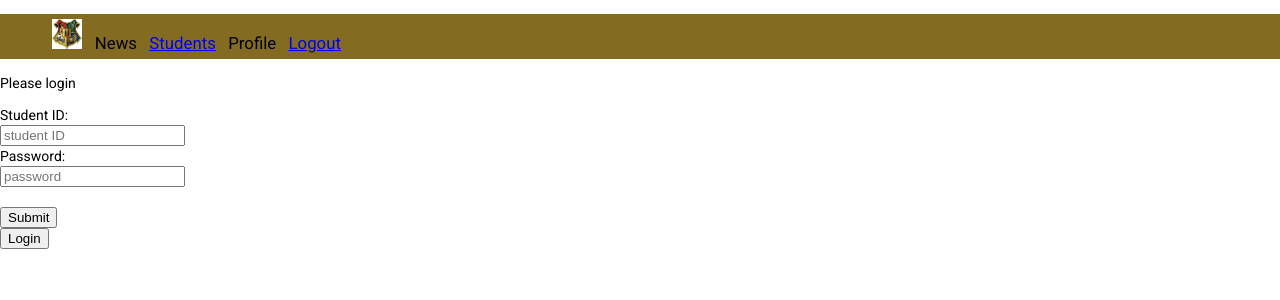
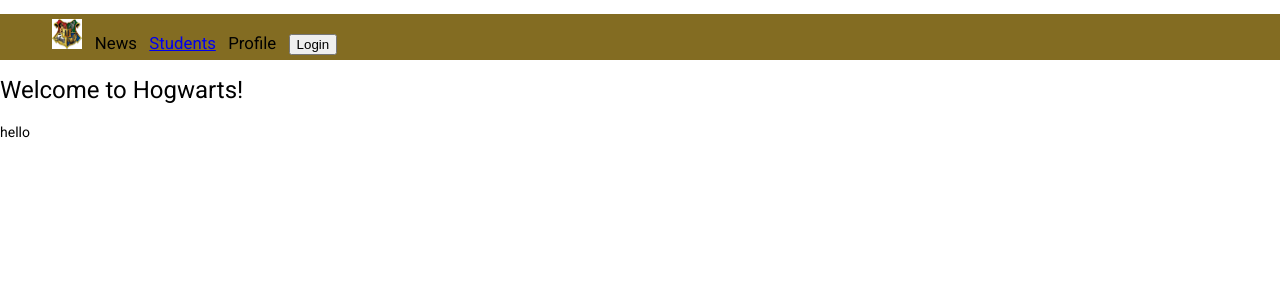
Before and after one commit to RTM30/HogwartsFrontend, an Angular app: page / in a window 1280 px wide. Shown: the top 300 px of the page. Built offline with nearby package versions, Linux system fonts and the light colour scheme.

Commit message:
Moved login to nav bar, changed landing page

```diff
--- a/src/app/app.component.html
+++ b/src/app/app.component.html
@@ -1,4 +1,3 @@
 
 <app-nav-bar *ngIf = 'showHead'></app-nav-bar>
 <router-outlet></router-outlet>
-<button (click) = "loginModal()">Login</button>
--- a/src/app/app.component.ts
+++ b/src/app/app.component.ts
@@ -1,7 +1,5 @@
 import { Component } from '@angular/core';
 import { Router, NavigationStart } from '@angular/router';
-import { MatDialog } from '@angular/material/dialog';
-import { LoginFormComponent } from './components/login-form/login-form.component';
 
 @Component({
   selector: 'app-root',
@@ -13,7 +11,7 @@
   showHead: boolean = false;
   title = 'Hogwarts';
 
-  constructor(private router: Router, public dialog: MatDialog) {
+  constructor(private router: Router) {
     // on route change to '/login', set the variable showHead to false
       router.events.forEach((event) => {
         if (event instanceof NavigationStart) {
@@ -26,8 +24,4 @@
         }
       });
     }
-
-    loginModal(){
-      this.dialog.open(LoginFormComponent);
-    }
   }
--- a/src/app/app.module.ts
+++ b/src/app/app.module.ts
@@ -31,7 +31,7 @@
     RouterModule.forRoot([
       {
         path: '',
-        component: LoginFormComponent,
+        component: IndexComponent,
       },
       {
         path: 'studentTable',
--- a/src/app/components/nav-bar/nav-bar.component.html
+++ b/src/app/components/nav-bar/nav-bar.component.html
@@ -5,6 +5,6 @@
     <li>News</li>
     <li><a routerLink = "studentTable">Students</a></li>
     <li>Profile</li>
-    <li><a routerLink = "login">Logout</a></li>
+    <li><button (click) = "open()">Login</button></li>
   </ul>
 </div>
--- a/src/app/components/nav-bar/nav-bar.component.ts
+++ b/src/app/components/nav-bar/nav-bar.component.ts
@@ -1,15 +1,18 @@
 import { Component, OnInit } from '@angular/core';
+import { MatDialog } from '@angular/material/dialog';
+import { LoginFormComponent } from '../login-form/login-form.component';
 
 @Component({
   selector: 'app-nav-bar',
   templateUrl: './nav-bar.component.html',
   styleUrls: ['./nav-bar.component.css']
 })
-export class NavBarComponent implements OnInit {
+export class NavBarComponent {
 
-  constructor() { }
+  constructor(public dialog: MatDialog) { }
 
-  ngOnInit(): void {
+  open(){
+    this.dialog.open(LoginFormComponent);
   }
 
 }
```
